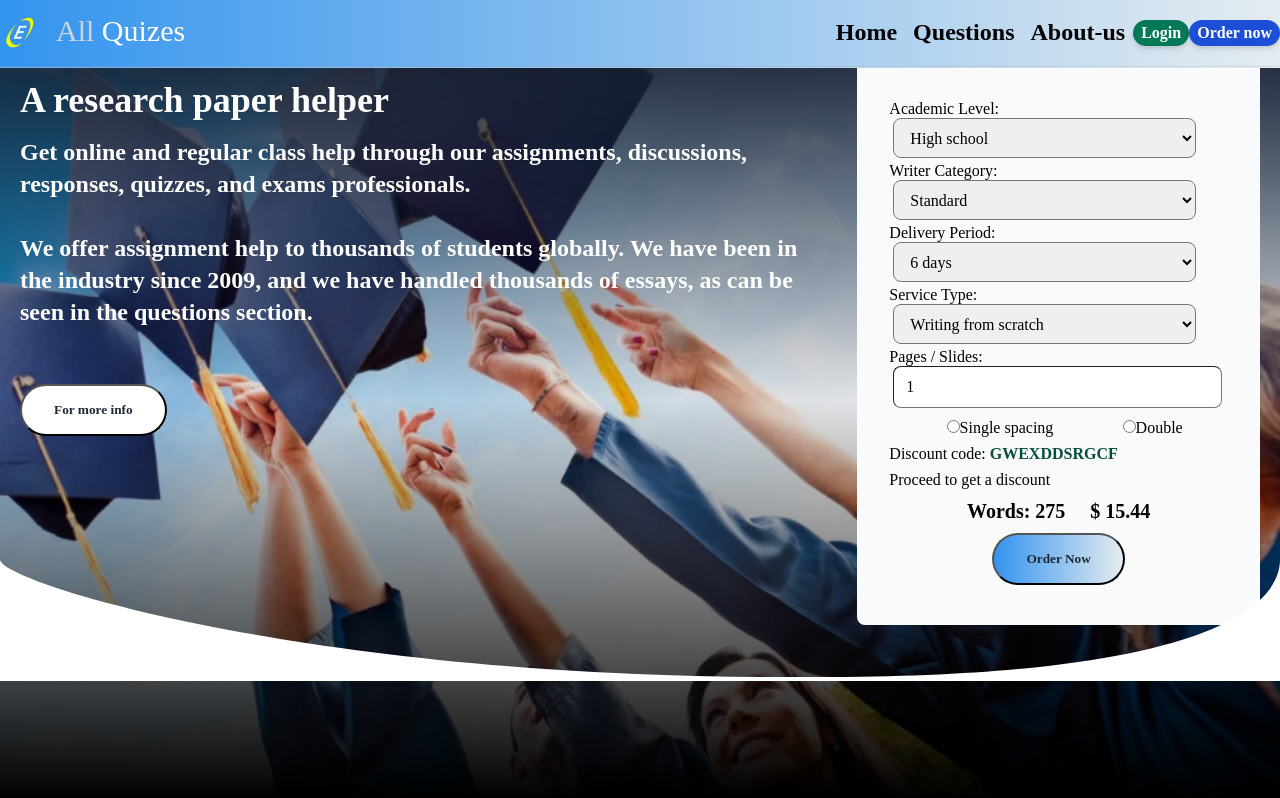
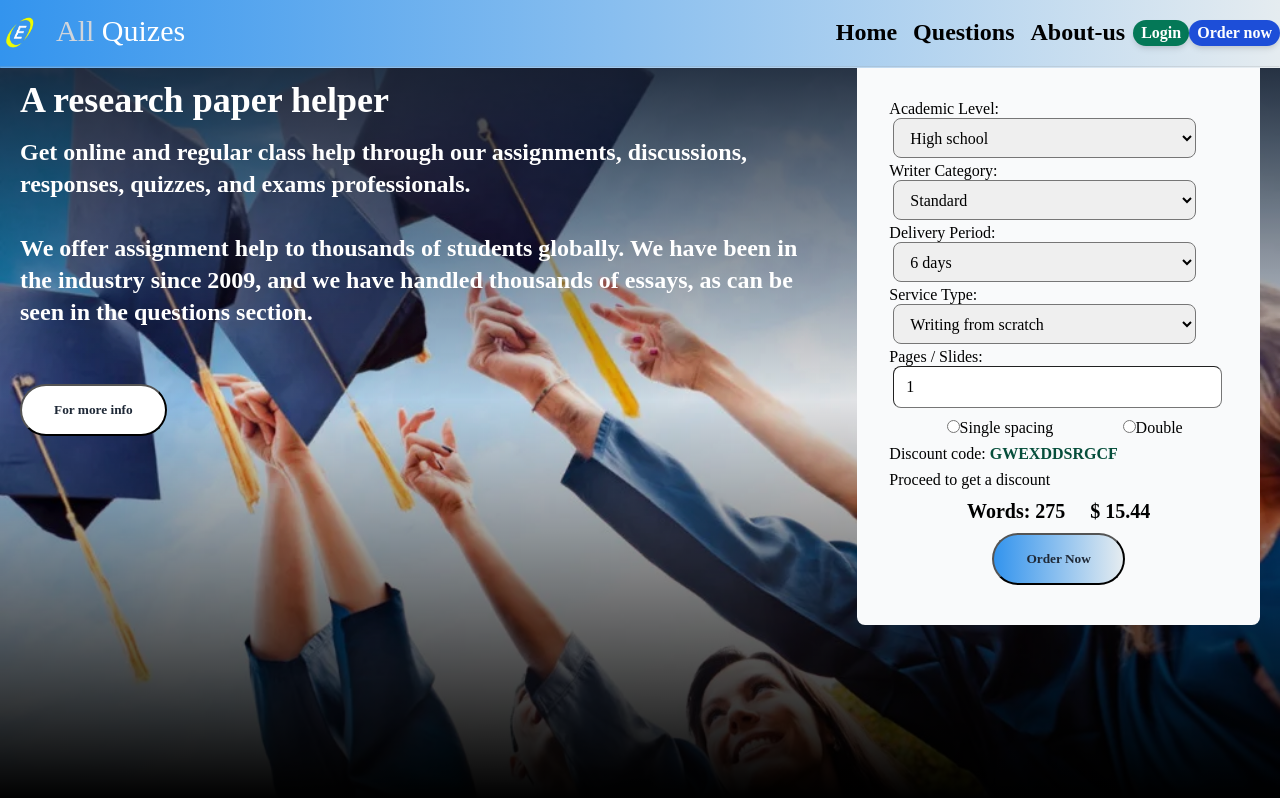
Before and after one commit to myrachanto/website-trial-run, a Nuxt app: page / in a window 1280 px wide. Shown: the top 798 px of the page. Built offline with nearby package versions, Linux system fonts and the light colour scheme; what vue-tawk would draw is missing.

Commit message:
changes to svg

```diff
--- a/pages/index.vue
+++ b/pages/index.vue
@@ -29,12 +29,12 @@
         </div>
       </div>
       </div>
-    <div class="cv">
+    <!-- <div class="cv">
       <svg data-name="Layer 1" xmlns="http://www.w3.org/2000/svg" viewBox="0 0 1200 120" preserveAspectRatio="none">
         <path d="M741,116.23C291,117.43,0,27.57,0,6V120H1200V6C1200,27.93,1186.4,119.83,741,116.23Z" class="shaper"></path>
     </svg>
 
-    </div>
+    </div> -->
 
     <div class="main1">
       <div class="griding">
```
